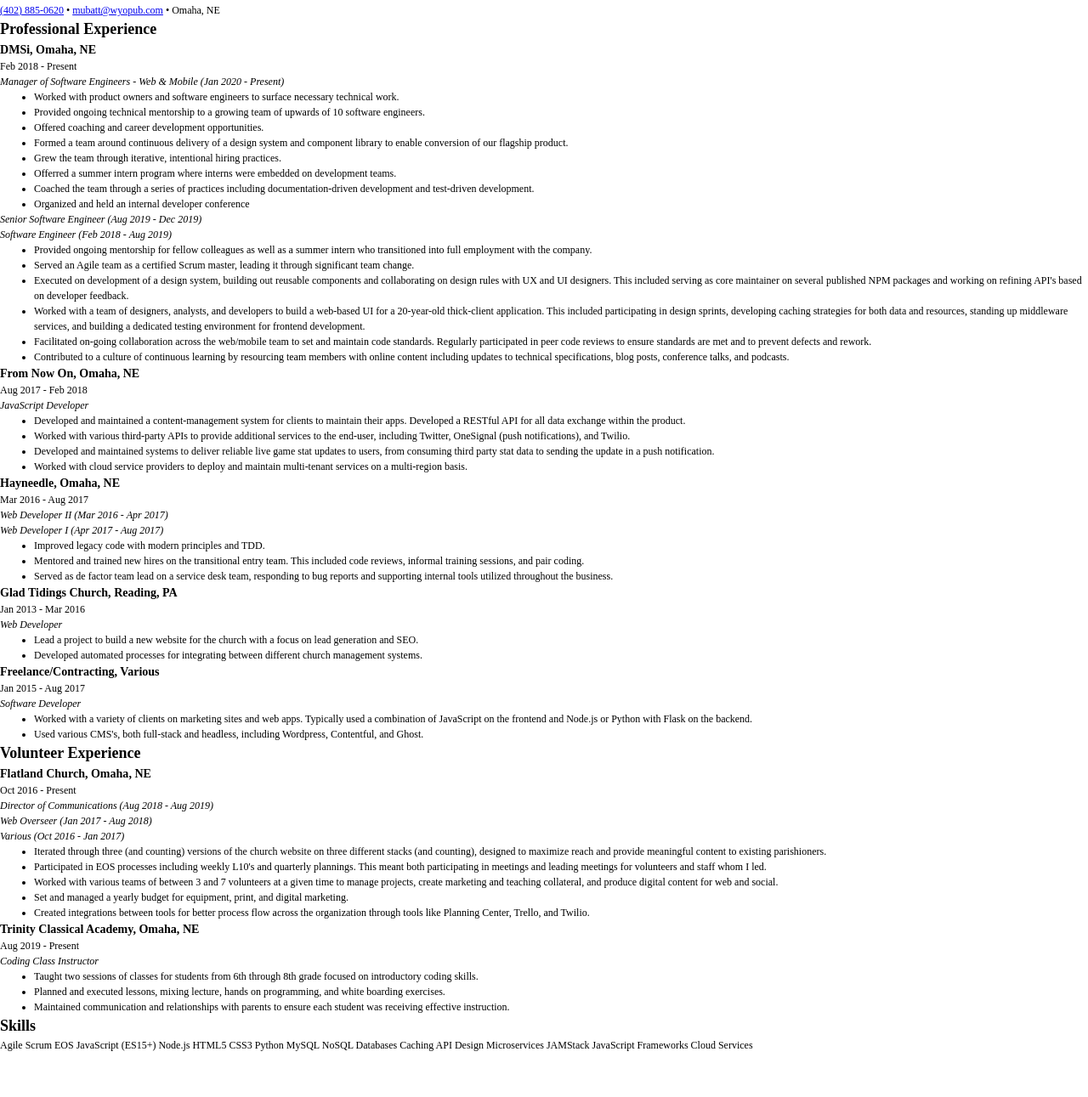
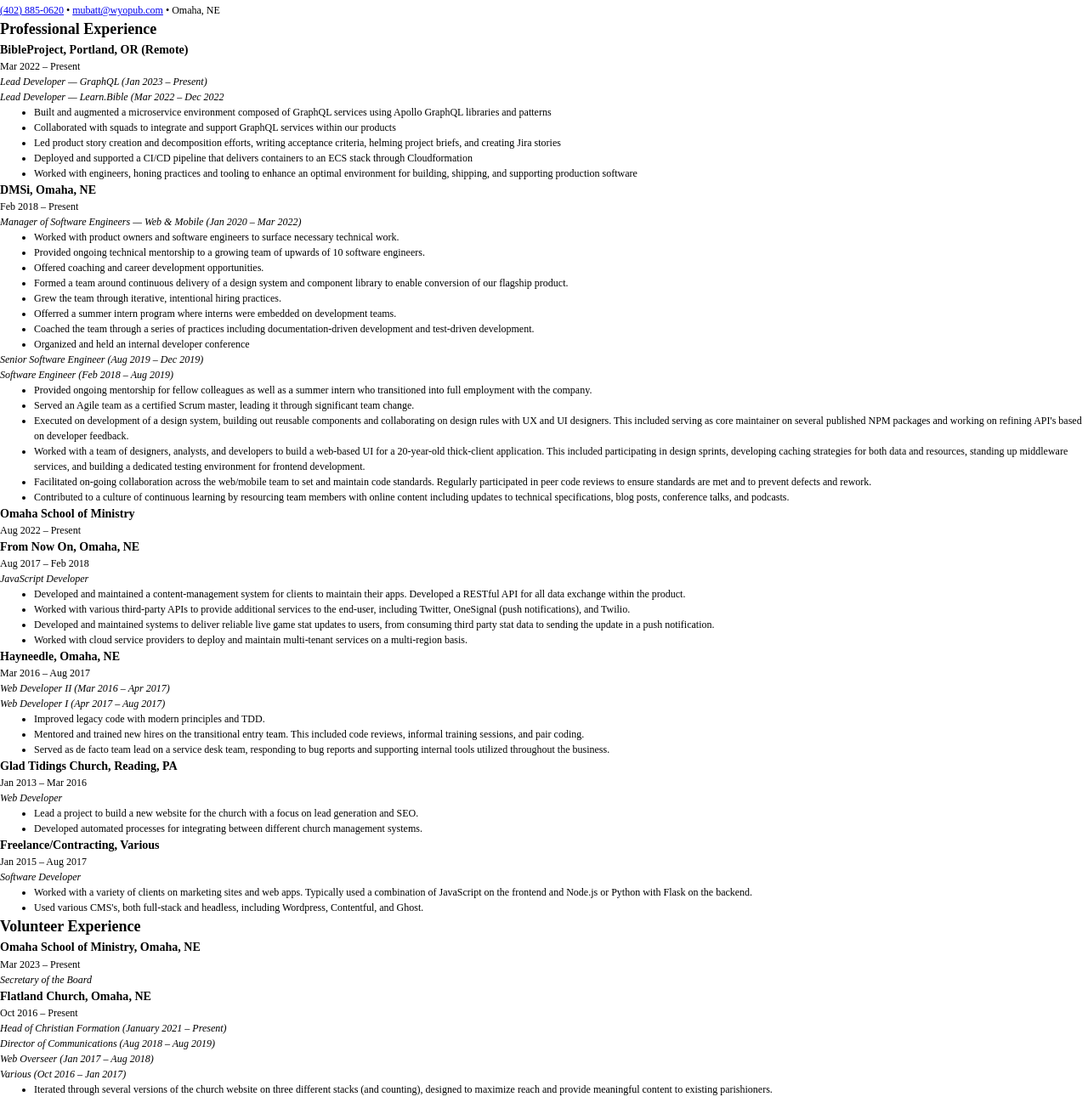
Before and after one commit to Renddslow/mattmcelwee-resume-html, a plain HTML site: page index.html in a window 1280 px wide. Shown: the part 33-1324 px from the top of the page at 85% size. Before the commit the page ends 1272 px from the top, so only its background shows below. Drawn offline with Linux system fonts and the light colour scheme.

Commit message:
feat: added BP experience

```diff
--- a/index.html
+++ b/index.html
@@ -22,10 +22,27 @@
                     <h2>Professional Experience</h2>
                     <article>
                         <header>
+                            <h3>BibleProject, Portland, OR (Remote)</h3>
+                            <p>Mar 2022 – Present</p>
+                        </header>
+                        <p><em>Lead Developer — GraphQL (Jan 2023 – Present) </em></p>
+                        <p><em>Lead Developer — Learn.Bible (Mar 2022 – Dec 2022</em></p>
+                        <ul>
+                            <li>Built and augmented a microservice environment composed of GraphQL services using Apollo GraphQL libraries and patterns</li>
+                            <li>Collaborated with squads to integrate and support GraphQL services within our products</li>
+                            <li>Led product story creation and decomposition efforts, writing acceptance criteria, helming project briefs, and creating Jira stories</li>
+                            <li>Deployed and supported a CI/CD pipeline that delivers containers to an ECS stack through Cloudformation</li>
+                            <li>
+                                Worked with engineers, honing practices and tooling to enhance an optimal environment for building, shipping, and supporting production software
+                            </li>
+                        </ul>
+                    </article>
+                    <article>
+                        <header>
                             <h3>DMSi, Omaha, NE</h3>
-                            <p>Feb 2018 - Present</p>
+                            <p>Feb 2018 – Present</p>
                         </header>
-                        <p><em>Manager of Software Engineers - Web &amp; Mobile (Jan 2020 - Present)</em></p>
+                        <p><em>Manager of Software Engineers — Web &amp; Mobile (Jan 2020 – Mar 2022)</em></p>
                         <ul>
                             <li>Worked with product owners and software engineers to surface necessary technical work.</li>
                             <li>Provided ongoing technical mentorship to a growing team of upwards of 10 software engineers.</li>
@@ -36,8 +53,8 @@
                             <li>Coached the team through a series of practices including documentation-driven development and test-driven development.</li>
                             <li>Organized and held an internal developer conference</li>
                         </ul>
-                        <p><em>Senior Software Engineer (Aug 2019 - Dec 2019)</em></p>
-                        <p><em>Software Engineer (Feb 2018 - Aug 2019)</em></p>
+                        <p><em>Senior Software Engineer (Aug 2019 – Dec 2019)</em></p>
+                        <p><em>Software Engineer (Feb 2018 – Aug 2019)</em></p>
                         <ul>
                             <li>Provided ongoing mentorship for fellow colleagues as well as a summer intern who transitioned into full employment with the company.</li>
                             <li>Served an Agile team as a certified Scrum master, leading it through significant team change.</li>
@@ -49,8 +66,14 @@
                     </article>
                     <article>
                         <header>
+                            <h3>Omaha School of Ministry</h3>
+                            <p>Aug 2022 – Present</p>
+                        </header>
+                    </article>
+                    <article>
+                        <header>
                             <h3>From Now On, Omaha, NE</h3>
-                            <p>Aug 2017 - Feb 2018</p>
+                            <p>Aug 2017 – Feb 2018</p>
                         </header>
                         <p><em>JavaScript Developer</em></p>
                         <ul>
@@ -63,20 +86,20 @@
                     <article>
                         <header>
                             <h3>Hayneedle, Omaha, NE</h3>
-                            <p>Mar 2016 - Aug 2017</p>
+                            <p>Mar 2016 – Aug 2017</p>
                         </header>
-                        <p><em>Web Developer II (Mar 2016 - Apr 2017)</em></p>
-                        <p><em>Web Developer I (Apr 2017 - Aug 2017)</em></p>
+                        <p><em>Web Developer II (Mar 2016 – Apr 2017)</em></p>
+                        <p><em>Web Developer I (Apr 2017 – Aug 2017)</em></p>
                         <ul>
                             <li>Improved legacy code with modern principles and TDD.</li>
                             <li>Mentored and trained new hires on the transitional entry team. This included code reviews, informal training sessions, and pair coding.</li>
-                            <li>Served as de factor team lead on a service desk team, responding to bug reports and supporting internal tools utilized throughout the business.</li>
+                            <li>Served as de facto team lead on a service desk team, responding to bug reports and supporting internal tools utilized throughout the business.</li>
                         </ul>
                     </article>
                     <article>
                         <header>
                             <h3>Glad Tidings Church, Reading, PA</h3>
-                            <p>Jan 2013 - Mar 2016</p>
+                            <p>Jan 2013 – Mar 2016</p>
                         </header>
                         <p><em>Web Developer</em></p>
                         <ul>
@@ -87,7 +110,7 @@
                     <article>
                         <header>
                             <h3>Freelance/Contracting, Various</h3>
-                            <p>Jan 2015 - Aug 2017</p>
+                            <p>Jan 2015 – Aug 2017</p>
                         </header>
                         <p><em>Software Developer</em></p>
                         <ul>
@@ -100,14 +123,22 @@
                     <h2>Volunteer Experience</h2>
                     <article>
                         <header>
+                            <h3>Omaha School of Ministry, Omaha, NE</h3>
+                            <p>Mar 2023 – Present</p>
+                        </header>
+                        <p><em>Secretary of the Board</em></p>
+                    </article>
+                    <article>
+                        <header>
                             <h3>Flatland Church, Omaha, NE</h3>
-                            <p>Oct 2016 - Present</p>
+                            <p>Oct 2016 – Present</p>
                         </header>
-                        <p><em>Director of Communications (Aug 2018 - Aug 2019)</em></p>
-                        <p><em>Web Overseer (Jan 2017 - Aug 2018)</em></p>
-                        <p><em>Various (Oct 2016 - Jan 2017)</em></p>
+                        <p><em>Head of Christian Formation (January 2021 – Present)</em></p>
+                        <p><em>Director of Communications (Aug 2018 – Aug 2019)</em></p>
+                        <p><em>Web Overseer (Jan 2017 – Aug 2018)</em></p>
+                        <p><em>Various (Oct 2016 – Jan 2017)</em></p>
                         <ul>
-                            <li>Iterated through three (and counting) versions of the church website on three different stacks (and counting), designed to maximize reach and provide meaningful content to existing parishioners.</li>
+                            <li>Iterated through several versions of the church website on three different stacks (and counting), designed to maximize reach and provide meaningful content to existing parishioners.</li>
                             <li>Participated in EOS processes including weekly L10's and quarterly plannings. This meant both participating in meetings and leading meetings for volunteers and staff whom I led.</li>
                             <li>Worked with various teams of between 3 and 7 volunteers at a given time to manage projects, create marketing and teaching collateral, and produce digital content for web and social.</li>
                             <li>Set and managed a yearly budget for equipment, print, and digital marketing.</li>
@@ -117,7 +148,7 @@
                     <article>
                         <header>
                             <h3>Trinity Classical Academy, Omaha, NE</h3>
-                            <p>Aug 2019 - Present</p>
+                            <p>Aug 2019 – Present</p>
                         </header>
                         <p><em>Coding Class Instructor</em></p>
                         <ul>
```
Also changed, not shown: 1 other file.
